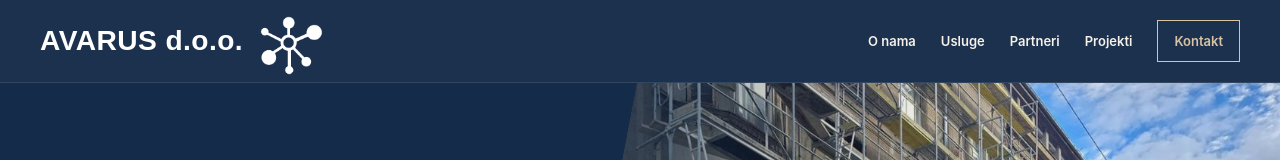
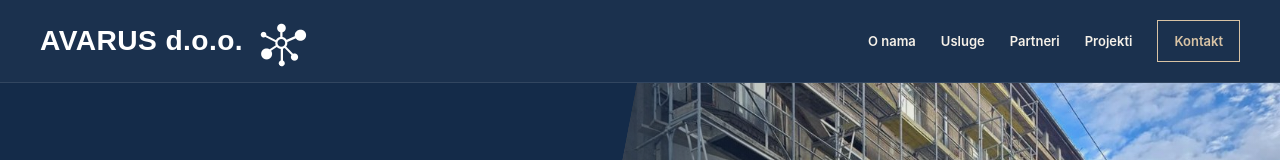
Before and after one commit to avaruszg/avarus-web, a plain HTML site: page index.html in a window 1280 px wide. Shown: the top 160 px of the page. Drawn offline with Linux system fonts and the light colour scheme.

Commit message:
Update index.html

```diff
--- a/index.html
+++ b/index.html
@@ -25,7 +25,7 @@
 .progress{position:fixed;top:0;left:0;height:3px;width:0;background:#80b8df;z-index:1001}
 header{position:sticky;top:0;z-index:100;background:rgba(20,43,73,.97);backdrop-filter:blur(16px);border-bottom:1px solid rgba(255,255,255,.10);transition:box-shadow .3s}
 header.scrolled{box-shadow:0 8px 30px #0b1d3380}
-.nav{min-height:82px;display:flex;align-items:center;justify-content:space-between;gap:24px}.brand{display:flex;align-items:center;gap:16px;color:#fff;text-decoration:none;flex:0 0 auto}.brand-word{font-family:Arial,Helvetica,sans-serif;font-size:clamp(23px,2.2vw,30px);font-weight:700;letter-spacing:.015em;color:currentColor;white-space:nowrap}.brand-mark{display:block;width:64px;height:59px;max-width:none;max-height:none;object-fit:contain;object-position:center;filter:brightness(0) invert(1);flex:0 0 64px;overflow:visible;transform:translateY(4px)}
+.nav{min-height:82px;display:flex;align-items:center;justify-content:space-between;gap:24px}.brand{display:flex;align-items:center;gap:16px;color:#fff;text-decoration:none;flex:0 0 auto}.brand-word{font-family:Arial,Helvetica,sans-serif;font-size:clamp(23px,2.2vw,30px);font-weight:700;letter-spacing:.015em;color:currentColor;white-space:nowrap}.brand-mark{display:block;width:48px;height:44px;max-width:none;max-height:none;object-fit:contain;object-position:center;filter:brightness(0) invert(1);flex:0 0 48px;overflow:visible;transform:translateY(4px)}
 nav{display:flex;align-items:center;gap:25px}nav a{text-decoration:none;font-size:13px;font-weight:600;color:#f6f1e9;position:relative;padding:8px 0}nav a:not(.nav-contact):after{content:"";position:absolute;left:0;bottom:1px;width:100%;height:1px;background:var(--beige);transform:scaleX(0);transform-origin:right;transition:transform .3s var(--ease)}nav a:hover:after,nav a.active:after{transform:scaleX(1);transform-origin:left}nav a.active{color:var(--beige)}.nav-contact{border:1px solid var(--beige);padding:9px 16px;color:var(--beige);transition:background .25s,color .25s}.nav-contact:hover{background:var(--beige);color:var(--navy)}
 .hero{position:relative;min-height:650px;display:flex;align-items:stretch;overflow:hidden;background:var(--navy);color:#f8f5ef}
 .hero:before{content:"";position:absolute;right:0;top:0;width:62%;height:100%;background:linear-gradient(90deg,rgba(20,43,73,.98) 0%,rgba(20,43,73,.72) 13%,rgba(20,43,73,.18) 34%,rgba(20,43,73,0) 52%),url("images/amruseva-01.jpg") 58% 44%/cover no-repeat;clip-path:polygon(19% 0,100% 0,100% 100%,0 100%);}
```
